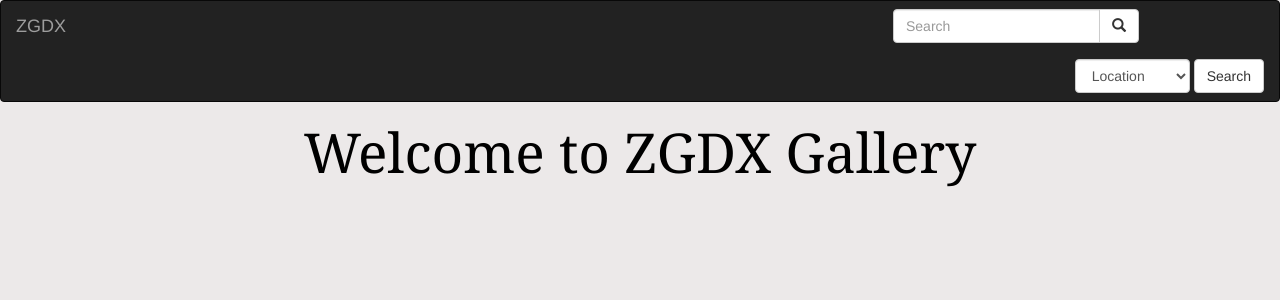
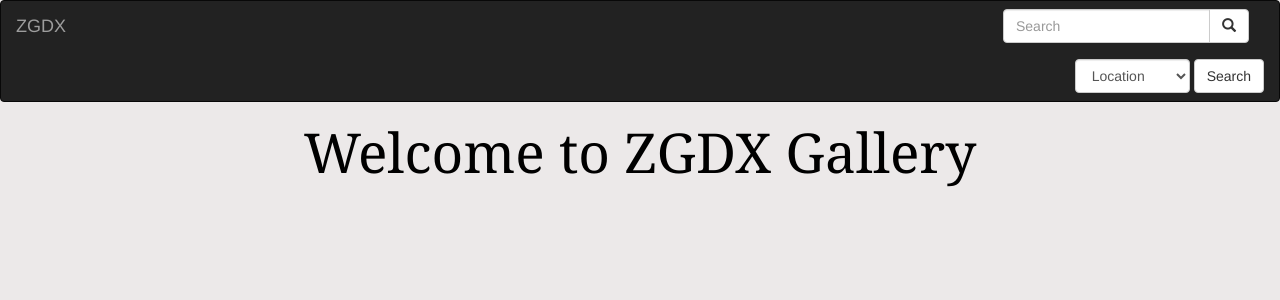
Before and after one commit to VGichuki/gallery-app, a Django app: page / in a window 1280 px wide. Shown: the top 300 px of the page. Run offline with Django 3.2, Linux system fonts and the light colour scheme; data that the repository does not hold is empty; some libraries are stand-ins or nearby versions.

Commit message:
update navbar.html

```diff
--- a/art/templates/navbar.html
+++ b/art/templates/navbar.html
@@ -12,7 +12,7 @@
       <a class="navbar-brand" href="{% url 'welcome' %}">ZGDX</a>
     </div>
      <!-- Adding a search form  -->
-     <div class="col-sm-4 col-md-4 navbar-right">
+     <div class="col-sm-4 col-md-4 navbar-right" style="text-align: right;">
 
       <form class="navbar-form" role="search" action="{% url 'search_results' %}">
 
--- a/art/templates/welcome.html
+++ b/art/templates/welcome.html
@@ -19,7 +19,7 @@
                 <div class="row">
                     <div class="col-md-8">
                 <img src="{{image.image_url.url}}" alt="{{image.image_name}" class="img-fluid" width="350">
-            <h5 class=""><b>{{image.image_name.name}}</b></h5>
+            <h5 class=""><b>{{image.image_name}}</b></h5>
             <p class="imgdesc text-center">Description:{{image.description}}</p>
             <p class="imgcate text-center">Category:{{image.category}}</p>
             <p class="imgloc text-center">Location:{{image.location}}</p>
```
